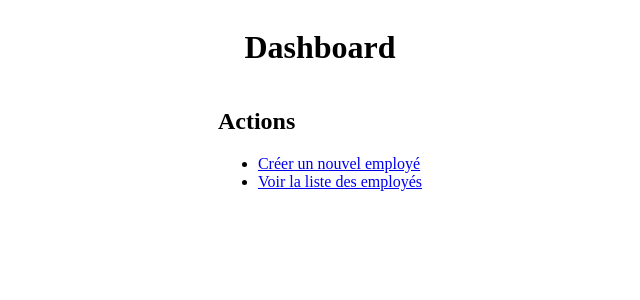
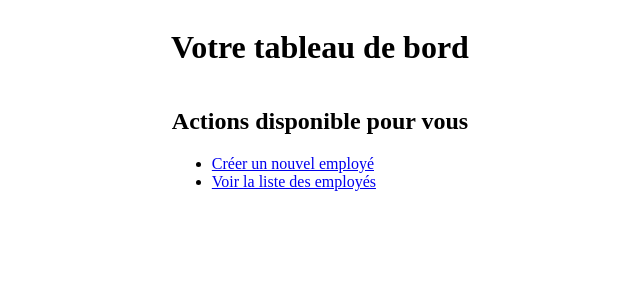
Before and after one commit to VicoD3X/Final_RP14, a React (Vite) app: page /dashboard in a window 1280 px wide. Shown: the top 300 px of the page, without its empty margins (320-960 px from the left). Built offline with nearby package versions, Linux system fonts and the light colour scheme.

Commit message:
UPDATE - Environnement V2.1
- création d'un regex dedié pour chaque zone dans le formulaire via EmployeeForm.jsx
- retouche dans les titres H1 du Dashboard.jsx

```diff
--- a/src/components/EmployeeForm.jsx
+++ b/src/components/EmployeeForm.jsx
@@ -24,6 +24,8 @@ function EmployeeForm() {
 
     const handleSubmit = (e) => {
         e.preventDefault();
+        // Vérification des données avec les regex ici
+
         // Logique pour sauvegarder les données, par exemple dans localStorage
         console.log('Employee saved:', employee);
         // Réinitialiser le formulaire ou faire d'autres actions
@@ -38,6 +40,9 @@ function EmployeeForm() {
                     name="firstName"
                     value={employee.firstName}
                     onChange={handleChange}
+                    pattern="[A-Za-zÀ-ÿ -]*"
+                    title="Le prénom ne doit contenir que des lettres, des espaces et des tirets."
+                    required
                 />
             </div>
             <div>
@@ -47,6 +52,9 @@ function EmployeeForm() {
                     name="lastName"
                     value={employee.lastName}
                     onChange={handleChange}
+                    pattern="[A-Za-zÀ-ÿ -]*"
+                    title="Le nom ne doit contenir que des lettres, des espaces et des tirets."
+                    required
                 />
             </div>
             <div>
@@ -56,6 +64,7 @@ function EmployeeForm() {
                     name="birthDate"
                     value={employee.birthDate}
                     onChange={handleChange}
+                    required
                 />
             </div>
             <div>
@@ -65,6 +74,7 @@ function EmployeeForm() {
                     name="startDate"
                     value={employee.startDate}
                     onChange={handleChange}
+                    required
                 />
             </div>
             <div>
@@ -74,6 +84,9 @@ function EmployeeForm() {
                     name="street"
                     value={employee.street}
                     onChange={handleChange}
+                    pattern="[A-Za-z0-9À-ÿ -]*"
+                    title="La rue ne doit contenir que des lettres, des chiffres, des espaces et des tirets."
+                    required
                 />
             </div>
             <div>
@@ -83,6 +96,9 @@ function EmployeeForm() {
                     name="city"
                     value={employee.city}
                     onChange={handleChange}
+                    pattern="[A-Za-zÀ-ÿ -]*"
+                    title="La ville ne doit contenir que des lettres, des espaces et des tirets."
+                    required
                 />
             </div>
             <div>
@@ -92,6 +108,9 @@ function EmployeeForm() {
                     name="state"
                     value={employee.state}
                     onChange={handleChange}
+                    pattern="[A-Za-zÀ-ÿ -]*"
+                    title="L'état ne doit contenir que des lettres, des espaces et des tirets."
+                    required
                 />
             </div>
             <div>
@@ -101,6 +120,9 @@ function EmployeeForm() {
                     name="zipCode"
                     value={employee.zipCode}
                     onChange={handleChange}
+                    pattern="[0-9]{5}"
+                    title="Le code postal doit contenir exactement 5 chiffres."
+                    required
                 />
             </div>
             <div>
@@ -109,6 +131,7 @@ function EmployeeForm() {
                     name="department"
                     value={employee.department}
                     onChange={handleChange}
+                    required
                 >
                     <option value="">Sélectionner</option>
                     <option value="Marketing">Marketing</option>
--- a/src/pages/Dashboard.jsx
+++ b/src/pages/Dashboard.jsx
@@ -6,9 +6,9 @@ import { Link } from 'react-router-dom';
 function Dashboard() {
   return (
     <div className="container">
-      <h1>Dashboard</h1>
+      <h1>Votre tableau de bord</h1>
       <div>
-        <h2>Actions</h2>
+        <h2>Actions disponible pour vous</h2>
         <ul>
           <li>
             <Link to="/dashboard/NewEmployee">Créer un nouvel employé</Link>
```
Lines whose indentation alone changed are shown as unchanged.
